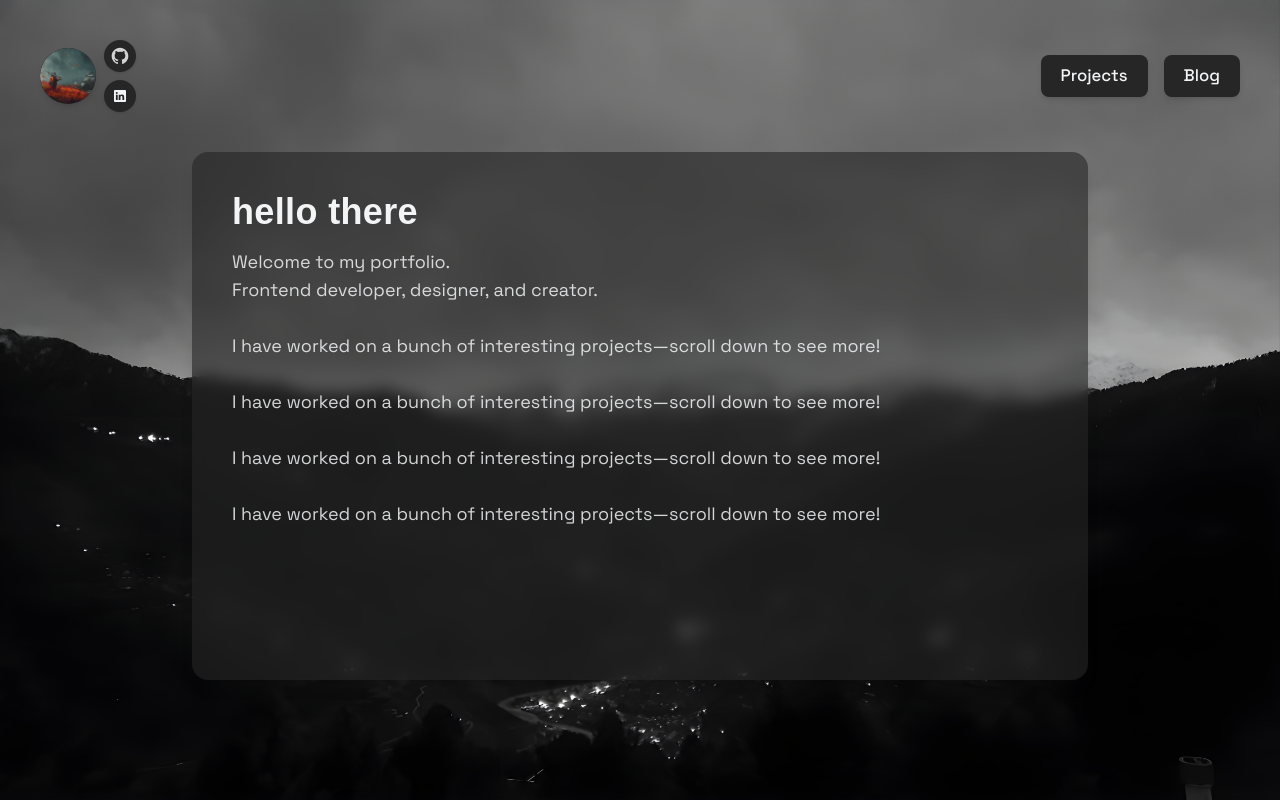
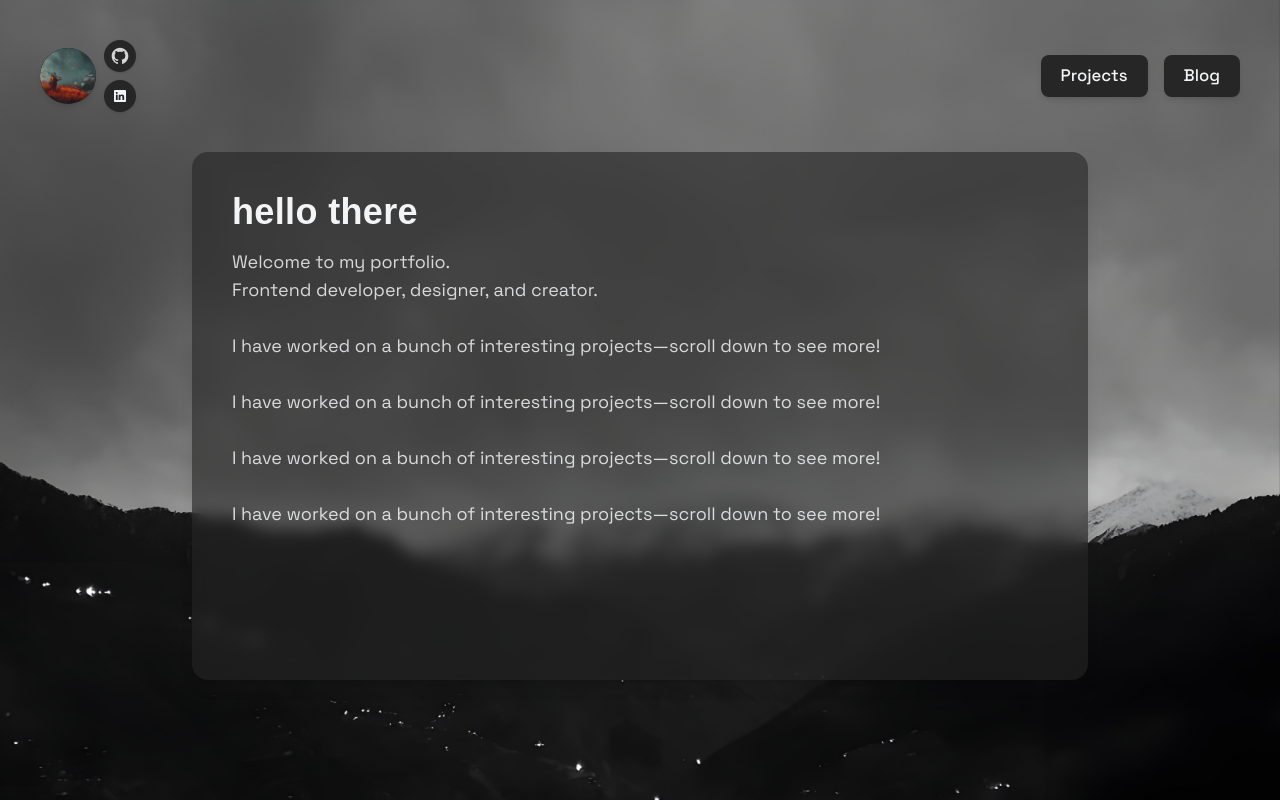
Before and after one commit to Mafzii/portfolio-v2, a Next.js app: page / in a window 1280 px wide. Built offline with nearby package versions, Linux system fonts and the light colour scheme; a web font is replaced by a local one.

Commit message:
fix aspect ratio of bg image

```diff
--- a/src/pages/_app.js
+++ b/src/pages/_app.js
@@ -10,7 +10,7 @@ export default function App({ Component, pageProps }) {
         width={56}
         height={56}
         alt="Background Image"
-        className="z-10 fixed bottom-0 top-auto w-full h-full pointer-events-none"
+        className="z-10 fixed object-cover top-auto w-full min-h-[1080px] max-h-[1080px] pointer-events-none"
       />
       {/* <div className="z-10 wave-bg-anim" /> */}
       <Component {...pageProps} />
```
